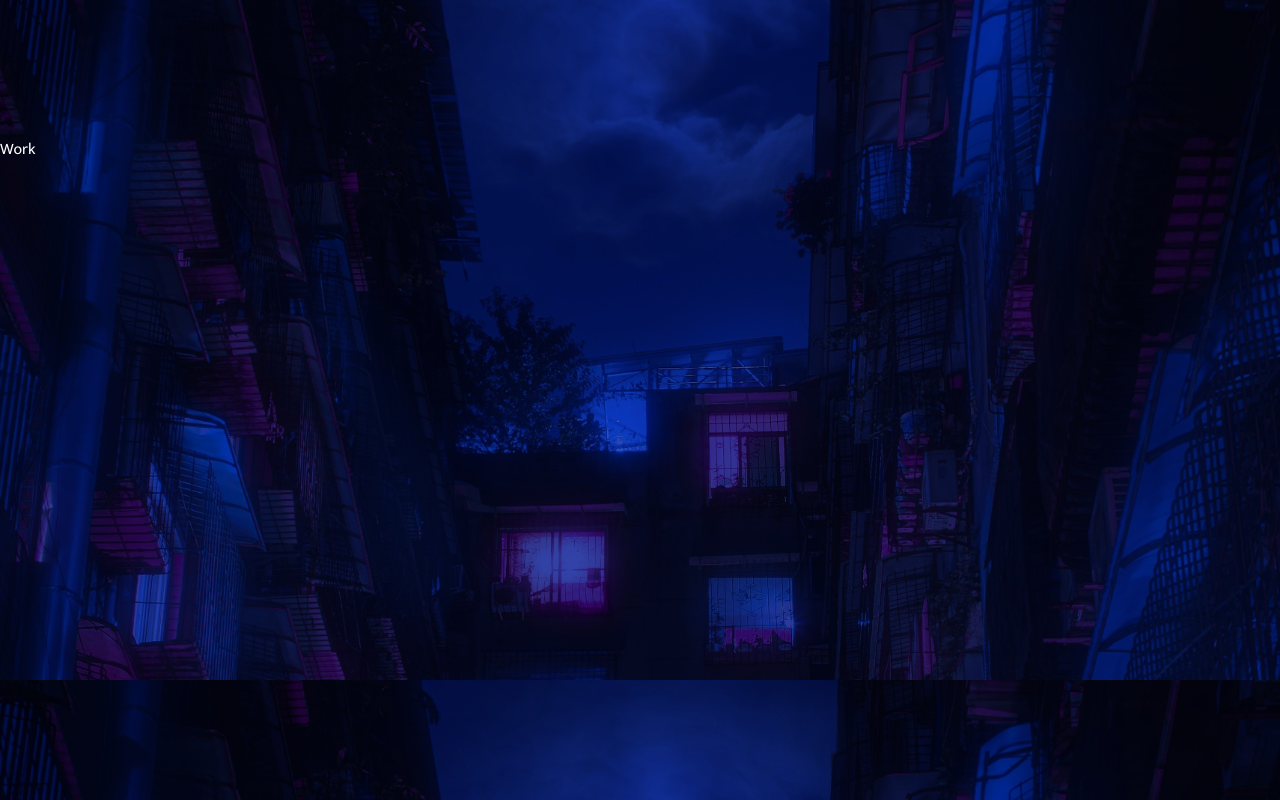
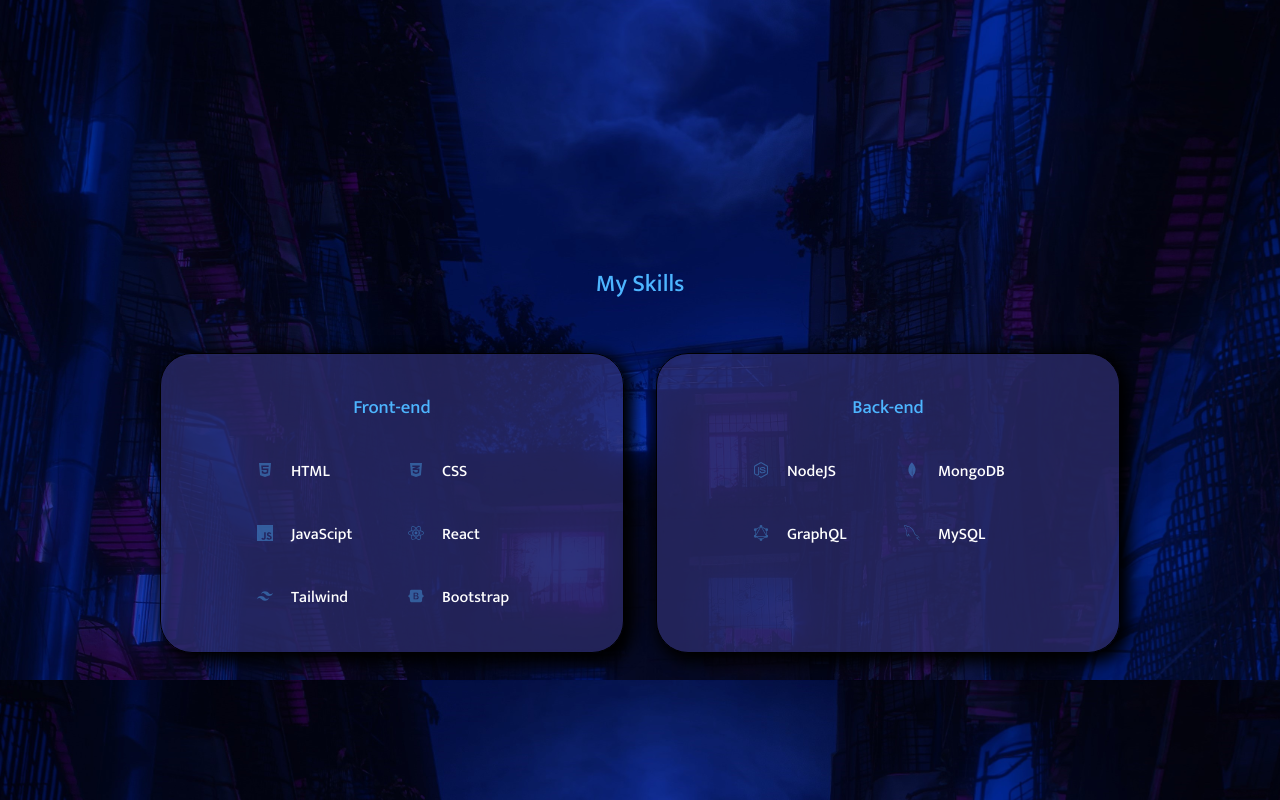
Before and after one commit to GrantRT/react-portfolio, a React (Create React App) app: page / in a window 1280 px wide. Shown: the part 1720-2520 px from the top of the page. Built offline with nearby package versions, Linux system fonts and the light colour scheme.

Commit message:
deploying to github pages

```diff
--- a/package.json
+++ b/package.json
@@ -1,4 +1,5 @@
 {
+  "homepage": "https://grantrt.github.io/react-portfolio",
   "name": "react-portfolio",
   "version": "0.1.0",
   "private": true,
@@ -6,6 +7,7 @@
     "@testing-library/jest-dom": "^5.16.4",
     "@testing-library/react": "^13.2.0",
     "@testing-library/user-event": "^13.5.0",
+    "gh-pages": "^4.0.0",
     "react": "^18.1.0",
     "react-dom": "^18.1.0",
     "react-icons": "^4.3.1",
@@ -13,6 +15,8 @@
     "web-vitals": "^2.1.4"
   },
   "scripts": {
+    "predeploy": "npm run build",
+    "deploy": "gh-pages -d build",
     "start": "react-scripts start",
     "build": "react-scripts build",
     "test": "react-scripts test",
--- a/src/App.css
+++ b/src/App.css
@@ -1,7 +1,6 @@
 .App {
   text-align: center;
   background: url(./assets/Images/background-image.jpg) center;
-  filter: grayscale(80%);
   background-size: cover;
   width: 100%;
   height: 100%;
--- a/src/App.jsx
+++ b/src/App.jsx
@@ -4,6 +4,7 @@
 import Work from './components/Work/Work';
 import Contact from './components/Contact/Contact';
 import Home from './components/Home/Home';
+import Skills from './components/Skills/Skills';
 
 function App() {
   return (
@@ -11,6 +12,7 @@
       <Home />
       <Navbar />
       <About />
+      <Skills />
       <Work />
       <Contact />
     </>
--- a/src/components/Navbar/Navbar.jsx
+++ b/src/components/Navbar/Navbar.jsx
@@ -12,6 +12,9 @@
       <a href="#about" onClick={() => setActiveNavItem('#about')} className={activeNavItem === '#about' ? 'active' : ''}>
         About
       </a>
+      <a href="#skills" onClick={() => setActiveNavItem('#skills')} className={activeNavItem === '#skills' ? 'active' : ''}>
+        Skills
+      </a>
       <a href="#work" onClick={() => setActiveNavItem('#work')} className={activeNavItem === '#work' ? 'active' : ''}>
         Work
       </a>
--- /dev/null
+++ b/src/components/Skills/Skills.jsx
@@ -0,0 +1,77 @@
+import React from 'react';
+import './skills.css';
+import { FaHtml5 } from 'react-icons/fa';
+import { FaCss3Alt } from 'react-icons/fa';
+import { SiJavascript } from 'react-icons/si';
+import { FaReact } from 'react-icons/fa';
+import { SiTailwindcss } from 'react-icons/si';
+import { FaBootstrap } from 'react-icons/fa';
+import { FaNodeJs } from 'react-icons/fa';
+import { SiMongodb } from 'react-icons/si';
+import { SiGraphql } from 'react-icons/si';
+import { GrMysql } from 'react-icons/gr';
+
+const Skills = () => {
+  return (
+    <section id="skills">
+      <h2>My Skills</h2>
+      <div className="container skills__container">
+        {/* Front-end */}
+        <div className="skills__frontend">
+          <h3>Front-end</h3>
+          <div className="skills__content">
+            <article className="skills__details">
+              <FaHtml5 className="skills__details-icon" />
+              <h4>HTML</h4>
+            </article>
+            <article className="skills__details">
+              <FaCss3Alt className="skills__details-icon" />
+              <h4>CSS</h4>
+            </article>
+            <article className="skills__details">
+              <SiJavascript className="skills__details-icon" />
+              <h4>JavaScipt</h4>
+            </article>
+            <article className="skills__details">
+              <FaReact className="skills__details-icon" />
+              <h4>React</h4>
+            </article>
+            <article className="skills__details">
+              <SiTailwindcss className="skills__details-icon" />
+              <h4>Tailwind</h4>
+            </article>
+            <article className="skills__details">
+              <FaBootstrap className="skills__details-icon" />
+              <h4>Bootstrap</h4>
+            </article>
+          </div>
+        </div>
+
+        {/* Back-end */}
+        <div className="skills__frontend">
+          <h3>Back-end</h3>
+          <div className="skills__content">
+            <article className="skills__details">
+              <FaNodeJs className="skills__details-icon" />
+              <h4>NodeJS</h4>
+            </article>
+            <article className="skills__details">
+              <SiMongodb className="skills__details-icon" />
+              <h4>MongoDB</h4>
+            </article>
+            <article className="skills__details">
+              <SiGraphql className="skills__details-icon" />
+              <h4>GraphQL</h4>
+            </article>
+            <article className="skills__details">
+              <GrMysql className="skills__details-icon" />
+              <h4>MySQL</h4>
+            </article>
+          </div>
+        </div>
+      </div>
+    </section>
+  );
+};
+
+export default Skills;
--- /dev/null
+++ b/src/components/Skills/skills.css
@@ -0,0 +1,83 @@
+.skills__container {
+  display: grid;
+  grid-template-columns: 1fr 1fr;
+  gap: 2rem;
+}
+
+.skills__container > div {
+  background-color: var(--background-colour-variant);
+  padding: 2.4rem 5rem;
+  border-radius: 2rem;
+  border: 1px solid transparent;
+  transition: var(--transition);
+  border-color: black;
+  border-width: 1px;
+  box-shadow: 5px 5px 15px 5px #000000;
+  justify-content: space-around;
+}
+
+.skills__container > div:hover {
+  background: transparent;
+  border-color: var(--primary-colour-variant);
+  cursor: default;
+}
+
+.skills__container > div h3 {
+  text-align: center;
+  margin-bottom: 2rem;
+  color: var(--primary-colour);
+}
+
+.skills__content {
+  display: grid;
+  grid-template-columns: 1fr 1fr;
+  row-gap: 2rem;
+}
+
+.skills__details {
+  display: flex;
+  gap: 1rem;
+  padding-left: 1rem;
+}
+
+.skills__details-icon {
+  margin-top: 6px;
+  color: var(--primary-colour-variant);
+}
+
+.skills__details > h4 {
+  padding: 2px;
+}
+
+#skills {
+  padding-top: 8rem;
+}
+
+@media screen and (max-width: 1024px) {
+  .skills__container {
+    grid-template-columns: 1fr;
+  }
+
+  .skills__container > div {
+    width: 80%;
+    padding: 2rem;
+    margin: 0 auto;
+  }
+
+  .skills__content {
+    padding: 1rem;
+  }
+}
+
+@media screen and (max-width: 600px) {
+  .skills__container {
+    gap: 1rem;
+    width: 95%;
+  }
+  .skills__container > div {
+    width: 100%;
+  }
+  .skills__details {
+    padding-left: 0rem;
+  }
+}
--- a/src/index.css
+++ b/src/index.css
@@ -61,7 +61,7 @@
 
 section {
   margin-top: 8rem;
-  height: 100vh;
+  min-height: 100vh;
 }
 
 section > h2,
```
Also changed, not shown: 1 other file (tests, documents, lock files or other folders).
